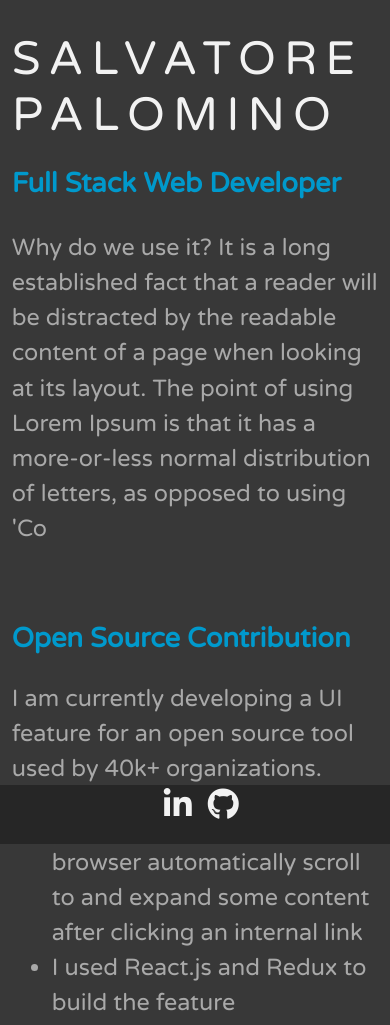
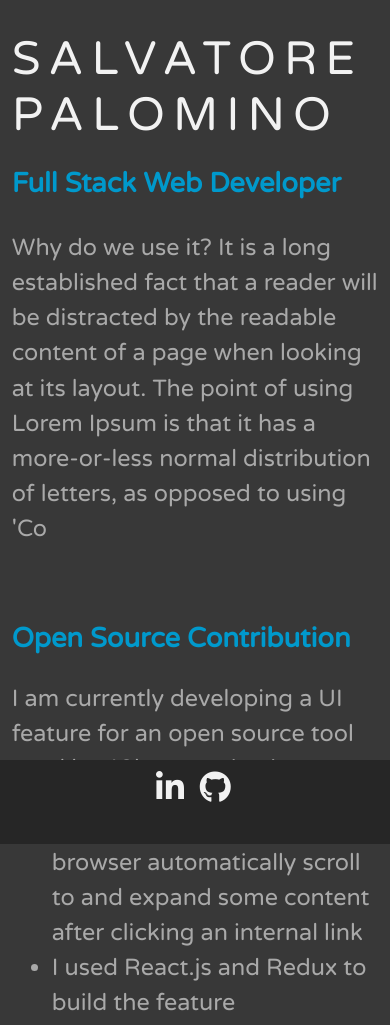
Before and after one commit to sal-pal/sal-pal.github.io, a plain HTML site: page index.html in a window 390 px wide. Shown: the top 1025 px of the page. Drawn offline with Linux system fonts and the light colour scheme.

Commit message:
Make mobile site work for iphones by adding a viewport meta tag, and make the footer look more appealing for smaller iphones

```diff
--- a/index.css
+++ b/index.css
@@ -230,15 +230,16 @@ footer {
 
   footer {
     left: 0;
+    height: 10%;
   }
 
   .social-media-icons {
     color: #f2f2f2;
-    margin-top: .7%;
+    margin-top: 3%;
   }
 
   .fa-linkedin-in {
-    margin-left: 42%;
+    margin-left: 40%;
     padding-right: 3%;
   }
 }
--- a/index.html
+++ b/index.html
@@ -6,6 +6,7 @@
   <meta charset="utf-8">
   <title>Salvatore's Portfolio</title>
   <meta name="description" content="Salvatore's Portfolio">
+  <meta name="viewport" content="width=device-width, initial-scale=1.0">
   <link rel="stylesheet" href="index.css">
   <link rel="stylesheet" href="https://use.fontawesome.com/releases/v5.3.1/css/all.css" integrity="sha384-mzrmE5qonljUremFsqc01SB46JvROS7bZs3IO2EmfFsd15uHvIt+Y8vEf7N7fWAU" crossorigin="anonymous">
   <link rel="stylesheet" href="https://cdnjs.cloudflare.com/ajax/libs/font-awesome/4.7.0/css/font-awesome.min.css">
@@ -51,7 +52,7 @@
   </div>
   <footer>
     <a href="https://www.linkedin.com/in/salvatore-palomino-105227103/"><i class="social-media-icons fab fa-linkedin-in fa-2x"></i></a>
-    <a href="https://github.com/srpalomino"><i class="social-media-icons fab fa-github fa-2x"></i></a>
+    <a href="https://github.com/sal-pal"><i class="social-media-icons fab fa-github fa-2x"></i></a>
   </footer>
 </body>
 
```
